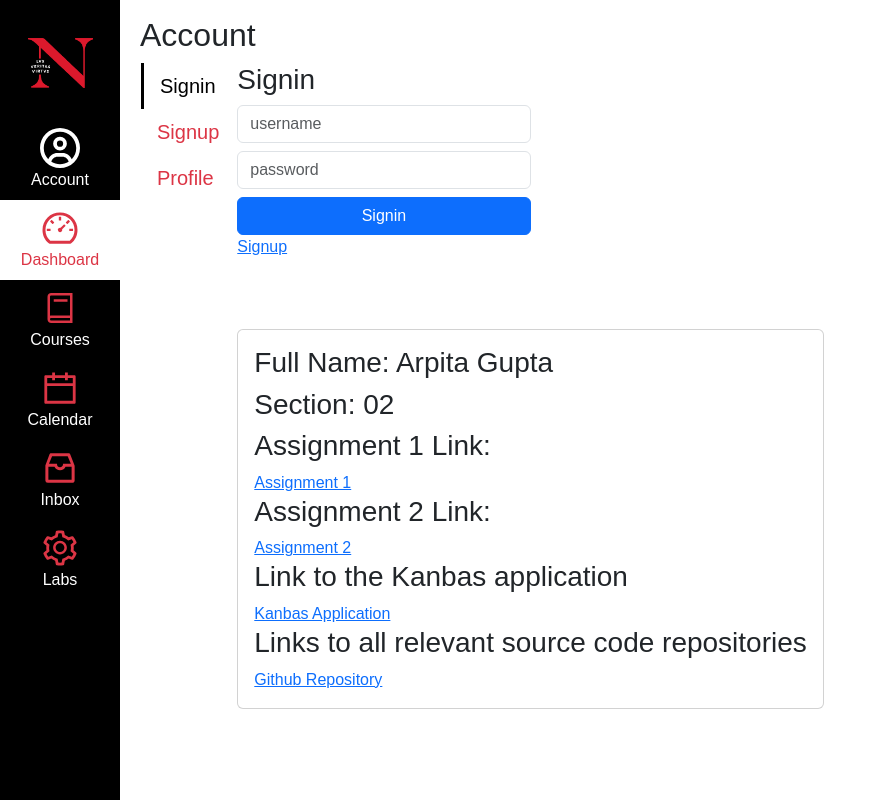
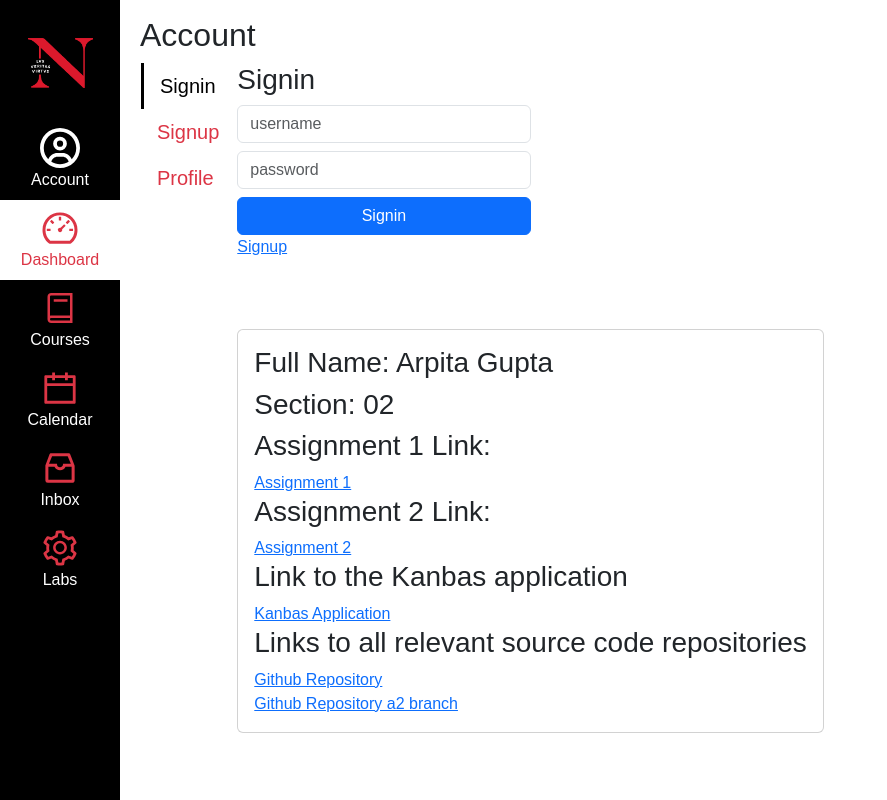
Before and after one commit to Arpita-Gupta1902/kanbas-react-web-app, a React (Create React App) app: page /#/Kanbas/Account/Signin in a window 1280 px wide. Shown: the whole page, without its empty margins (0-887 px from the left). Built offline with nearby package versions, Linux system fonts and the light colour scheme.

Commit message:
fix: adding links

```diff
--- a/src/Kanbas/Account/Signin.tsx
+++ b/src/Kanbas/Account/Signin.tsx
@@ -21,6 +21,8 @@ export default function Signin() {
       <a id="wd-kanbas-link" href="https://main--gregarious-entremet-079863.netlify.app/#/Kanbas/Account/Signin">Kanbas Application</a>
       <h3>Links to all relevant source code repositories</h3>
       <a id="wd-github" href="https://github.com/Arpita-Gupta1902/kanbas-react-web-app">Github Repository</a>
+      <br/>
+      <a id="wd-github" href="https://github.com/Arpita-Gupta1902/kanbas-react-web-app/tree/a2">Github Repository a2 branch</a>
       </div>
       </div>
     </div>
```
